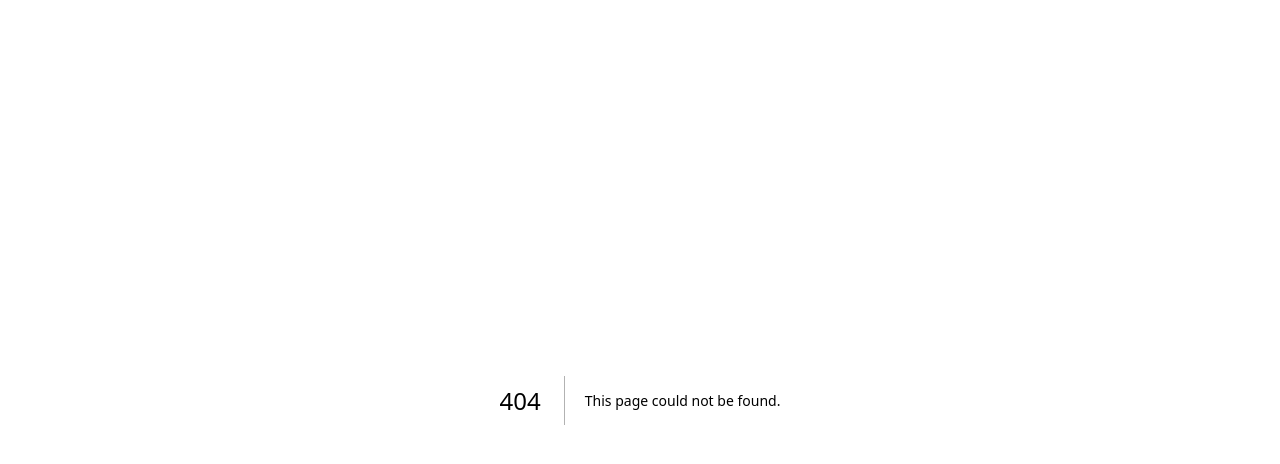
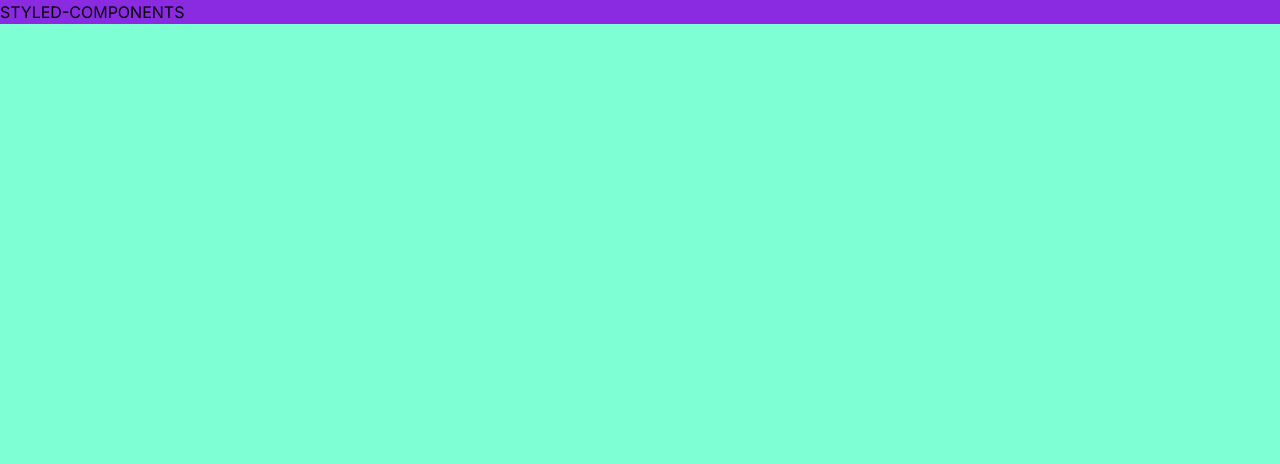
Before and after one commit to Kidongg/styeld-nextjs-finial, a Next.js app: page /styled-components in a window 1280 px wide. Before the commit this address had no page. Shown: the top 464 px of the page. Built offline with nearby package versions, Linux system fonts and the light colour scheme.

Commit message:
styled-components

```diff
--- /dev/null
+++ b/app/styled-components/page.tsx
@@ -0,0 +1,14 @@
+"use client";
+
+import React from "react";
+import styled from "styled-components";
+
+const page = () => {
+  return <Nav>STYLED-COMPONENTS</Nav>;
+};
+
+const Nav = styled.div`
+  background-color: blueviolet;
+`;
+
+export default page;
```
